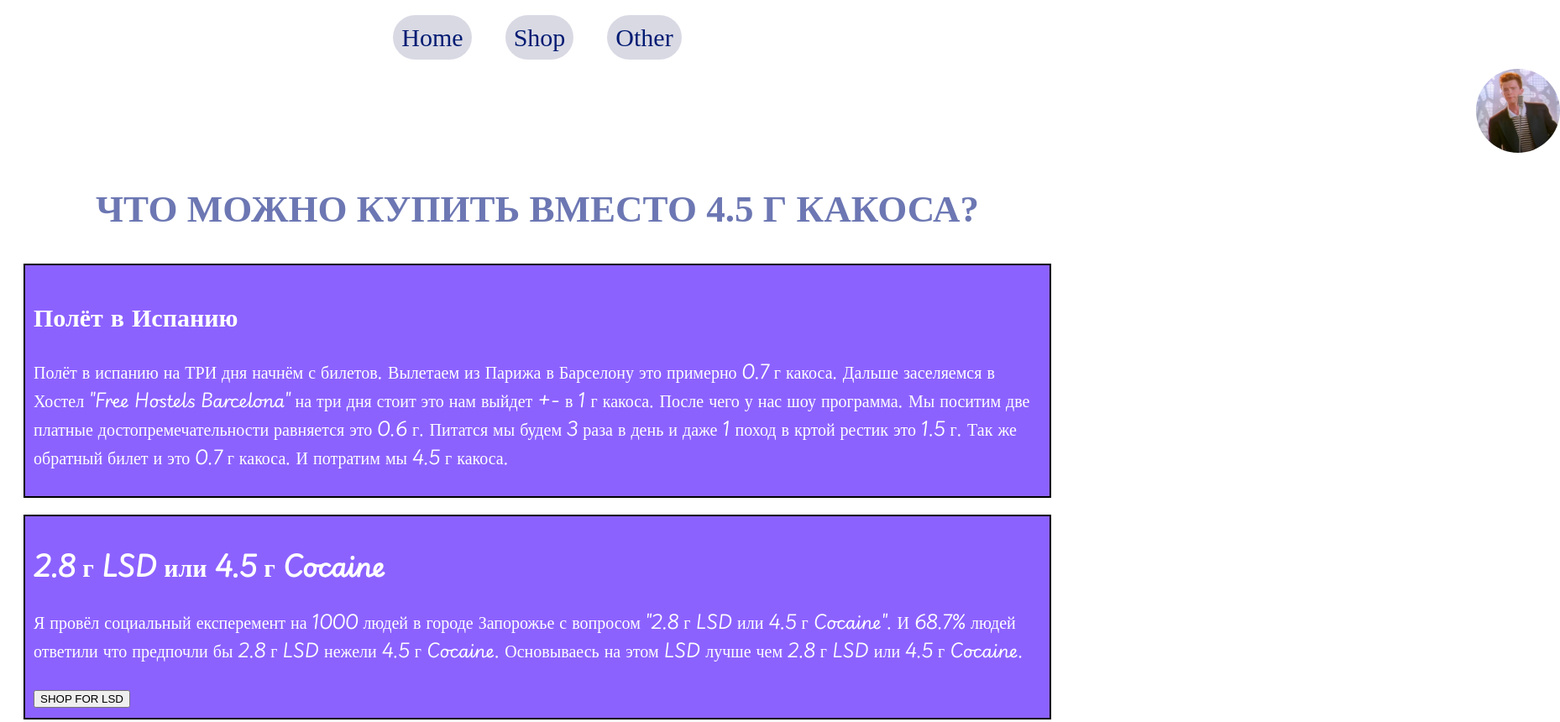
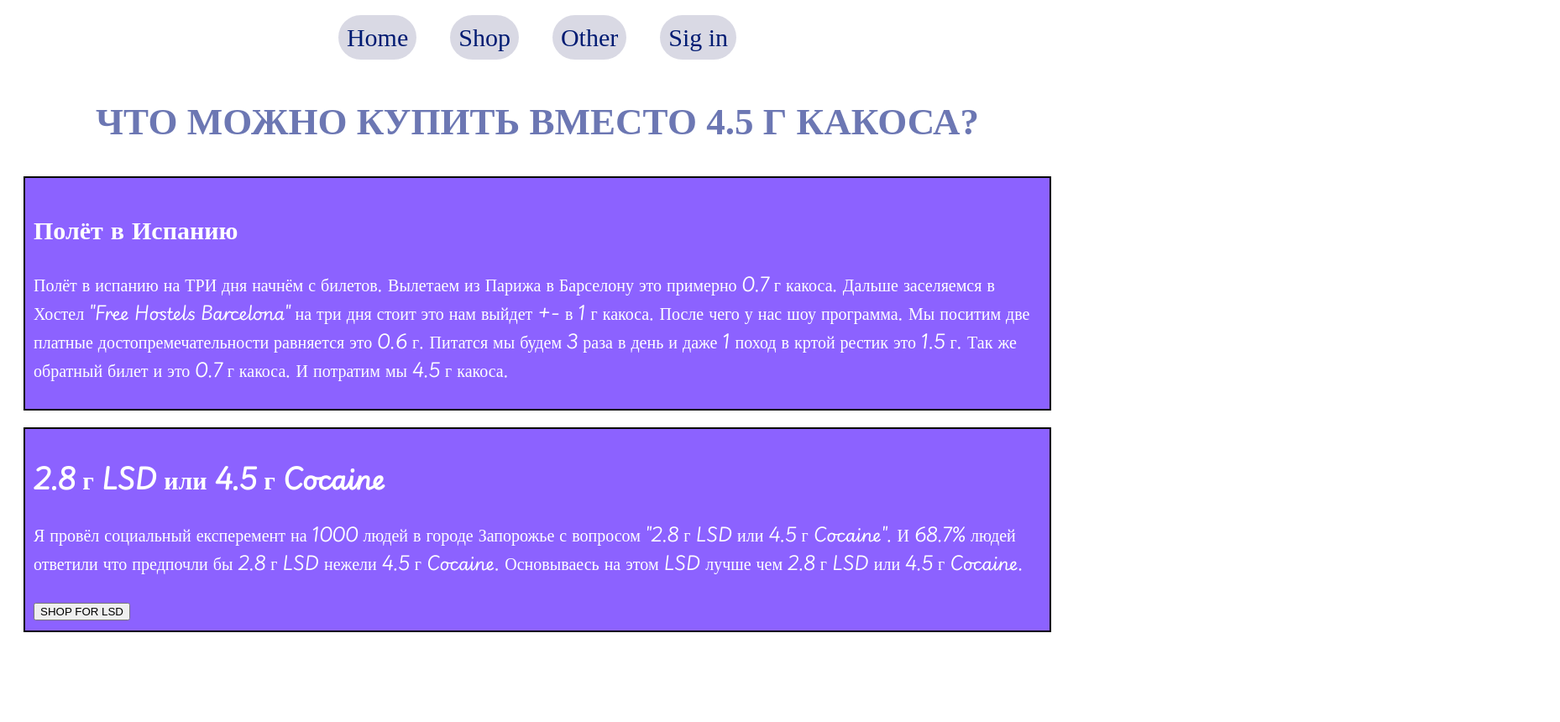
Before and after one commit to Rimus0cod/first-web-site, a plain HTML site: page page-2/index.html in a window 1280 px wide. Shown: the whole page at 84% size, 1858 px wide, since content can reach past the window. After the commit the page ends 800 px from the top, so only its background shows below. Drawn offline with Linux system fonts and the light colour scheme.

Commit message:
New style for all

```diff
--- a/page-1/style.css
+++ b/page-1/style.css
@@ -67,18 +67,18 @@ h2 {
 /* Личный кабинет типо */
 
 .user {
-  border-radius: 50px;
+  display: flex;
+  margin: 0;
+  padding: 0;
+  font-size: 0;
+  justify-content: end;
 }
 
-.user-img1 {
-  width: 100px;
-  height: 100px;
-  border-radius: 80%;
-  object-fit: cover;
-  margin-left: 1750px;
+.user-url {
+  position: relative;
+  display: inline-block;
+  padding: 20px;
 }
-
-
 
 /* Кнопки */
 
@@ -200,8 +200,6 @@ th {
 
 /* Всплывающий банер */
 
-
-
 /* Карточка */
 
 .card-conteiner {
--- a/page-2/index.html
+++ b/page-2/index.html
@@ -25,11 +25,9 @@
               <a href="/page-2/index.html" class="page-link">Cocs</a>2
             </li>
           </ul>
+          <li class="user-url"><a href="#" class="page-link">Sig in</a></li>
         </li>
       </ul>
-      <a class="user">
-        <a href="#"><img class="user-img1" src="/page-2/picrtures/93byamvyo6p71.jpg"  alt=""></a>
-      </div>
     </nav>
     <h1 class="header">Что можно купить вместо 4.5 г какоса?</h1>
     <div class="variants">
--- a/page-2/style.css
+++ b/page-2/style.css
@@ -56,23 +56,26 @@
   width: 150px;
 }
 
+.list-item:hover .sub-list-item {
+  display: block;
+}
+
 /* Личный кабинет типо */
 
 .user {
-  border-radius: 50px;
+  display: flex;
+  margin: 0;
+  padding: 0;
+  font-size: 0;
+  justify-content: end;
 }
 
-.user-img1 {
-  width: 100px;
-  height: 100px;
-  border-radius: 80%;
-  object-fit: cover;
-  margin-left: 1750px;
+.user-url {
+  position: relative;
+  display: inline-block;
+  padding: 20px;
 }
 
-.list-item:hover .sub-list-item {
-  display: block;
-}
 /* Ссылки */
 
 .page-link {
--- a/page-3/style.css
+++ b/page-3/style.css
@@ -26,22 +26,24 @@
   width: 150px;
 }
 
+.list-item:hover .sub-list-item {
+  display: block;
+}
+
 /* Личный кабинет типо */
 
 .user {
-  border-radius: 50px;
+  display: flex;
+  margin: 0;
+  padding: 0;
+  font-size: 0;
+  justify-content: end;
 }
 
-.user-img1 {
-  width: 100px;
-  height: 100px;
-  border-radius: 80%;
-  object-fit: cover;
-  margin-left: 1750px;
-}
-
-.list-item:hover .sub-list-item {
-  display: block;
+.user-url {
+  position: relative;
+  display: inline-block;
+  padding: 20px;
 }
 
 /* Ссылки */
```
Also changed, not shown: page-1/index.html (+1 -3 lines), page-3/index.html (+1 -3 lines).
